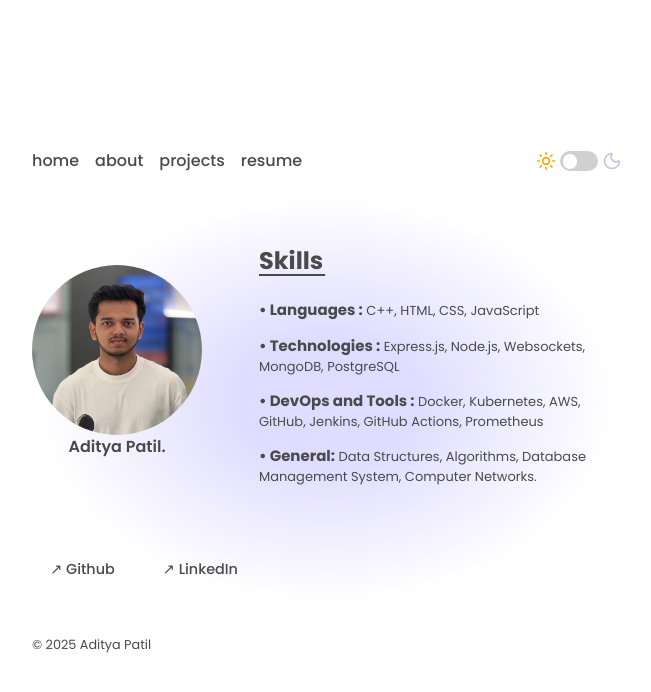
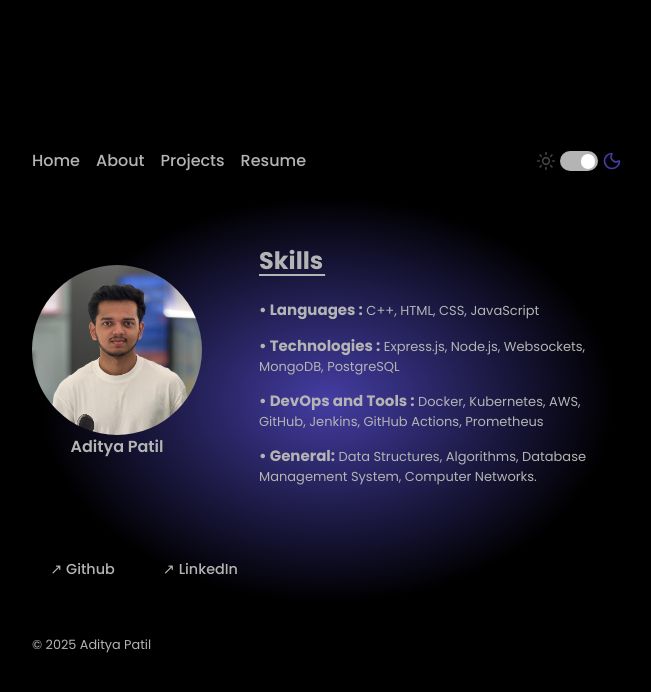
Before and after one commit to AdityaPatil0708/portfolio, a React (Vite) app: page /about in a window 1280 px wide. Shown: the top 692 px of the page, without its empty margins (313-964 px from the left). Built offline with nearby package versions, Linux system fonts and the light colour scheme.

Commit message:
fixed bugs

```diff
--- a/src/components/Navbar.jsx
+++ b/src/components/Navbar.jsx
@@ -5,7 +5,7 @@ import { useState, useEffect } from 'react';
 export default function Navbar({ onThemeChange }) {
   const [isDark, setIsDark] = useState(() => {
     const savedTheme = localStorage.getItem('theme');
-    return savedTheme ? savedTheme === 'dark' : false;
+    return savedTheme ? savedTheme === 'dark' : true;
   });
 
   useEffect(() => {
@@ -26,16 +26,16 @@ export default function Navbar({ onThemeChange }) {
   return (
     <nav className="navbar">
       <ul>
-        <li><Link to="/">home</Link></li>
-        <li><Link to="/about">about</Link></li>
-        <li><Link to="/projects">projects</Link></li>
+        <li><Link to="/">Home</Link></li>
+        <li><Link to="/about">About</Link></li>
+        <li><Link to="/projects">Projects</Link></li>
         <li>
           <a
             href="https://drive.google.com/file/d/1OzS5iCJWlJKqsmrREoIbMyrxCWRNTS0B/view?usp=drive_link"
             target="_blank"
             rel="noopener noreferrer"
           >
-            resume
+            Resume
           </a>
         </li>
       </ul>
--- a/src/components/Profile.jsx
+++ b/src/components/Profile.jsx
@@ -5,7 +5,7 @@ export default function Profile() {
         <section className="profile">
             <div className='profile-1'>
                 <img src={profile} alt="Aditya's profile" className="avatar" />
-                <p>Aditya Patil.</p>
+                <p>Aditya Patil</p>
             </div>
             <div className='profile-2'>
                 <h2>Skills</h2>
```
